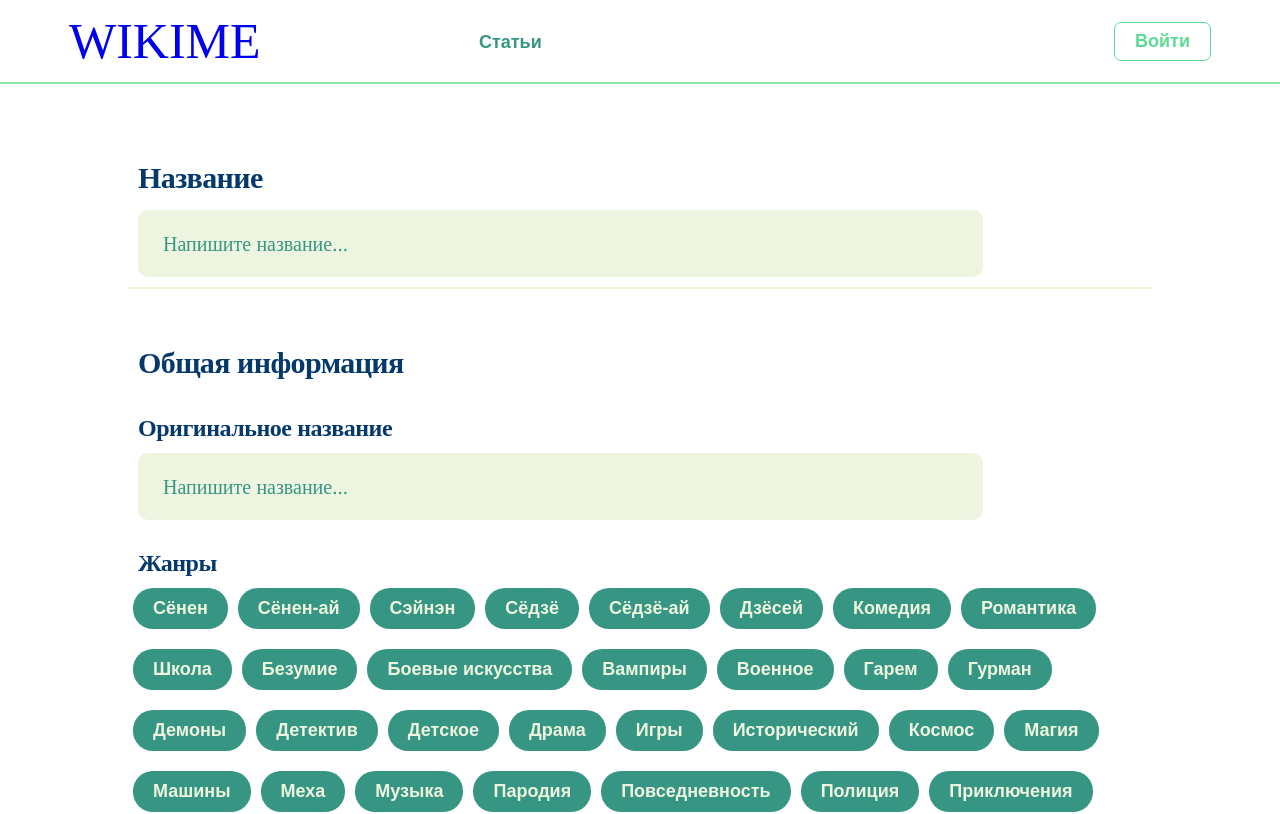
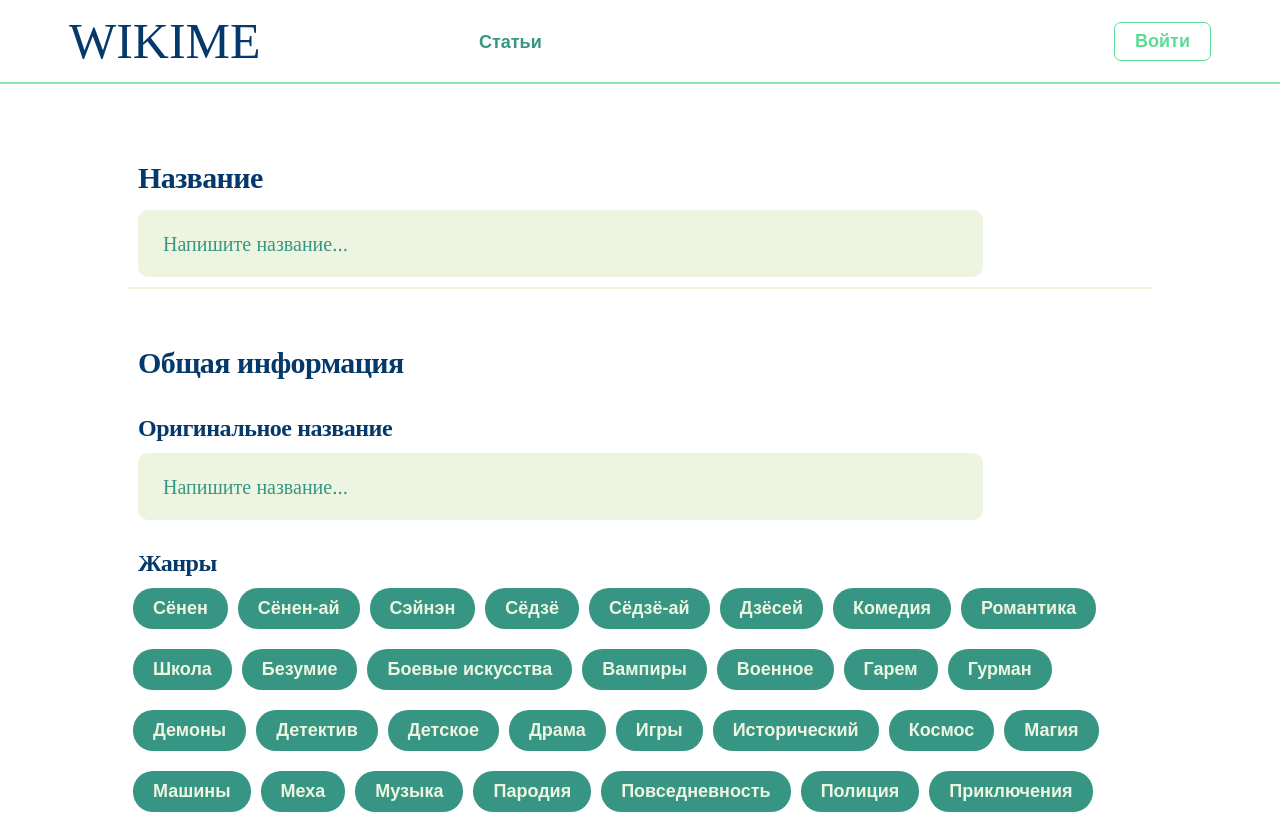
Before and after one commit to WikimeCorp/WikimeFrontend, a React (Create React App) app: page /add in a window 1280 px wide. Shown: the top 814 px of the page. Built offline with nearby package versions, Linux system fonts and the light colour scheme; no server answers; sample sign-in values are in the browser's storage; a web font is replaced by a local one.

Commit message:
fix link wikime design

```diff
--- a/src/components/Navbar/Navbar.css
+++ b/src/components/Navbar/Navbar.css
@@ -57,14 +57,19 @@
     display: flex;
     align-items: center;
     text-align: center;
-
-    color: #05386B;
     cursor: default;
 }
 
-.logo a {
+.logo a,
+.logo a:hover {
     text-decoration: none;
     cursor: pointer;
+    color: #05386B;
+}
+
+.logo a:active {
+    text-decoration: none;
+    color: #05386B;
 }
 
 .links {
```
